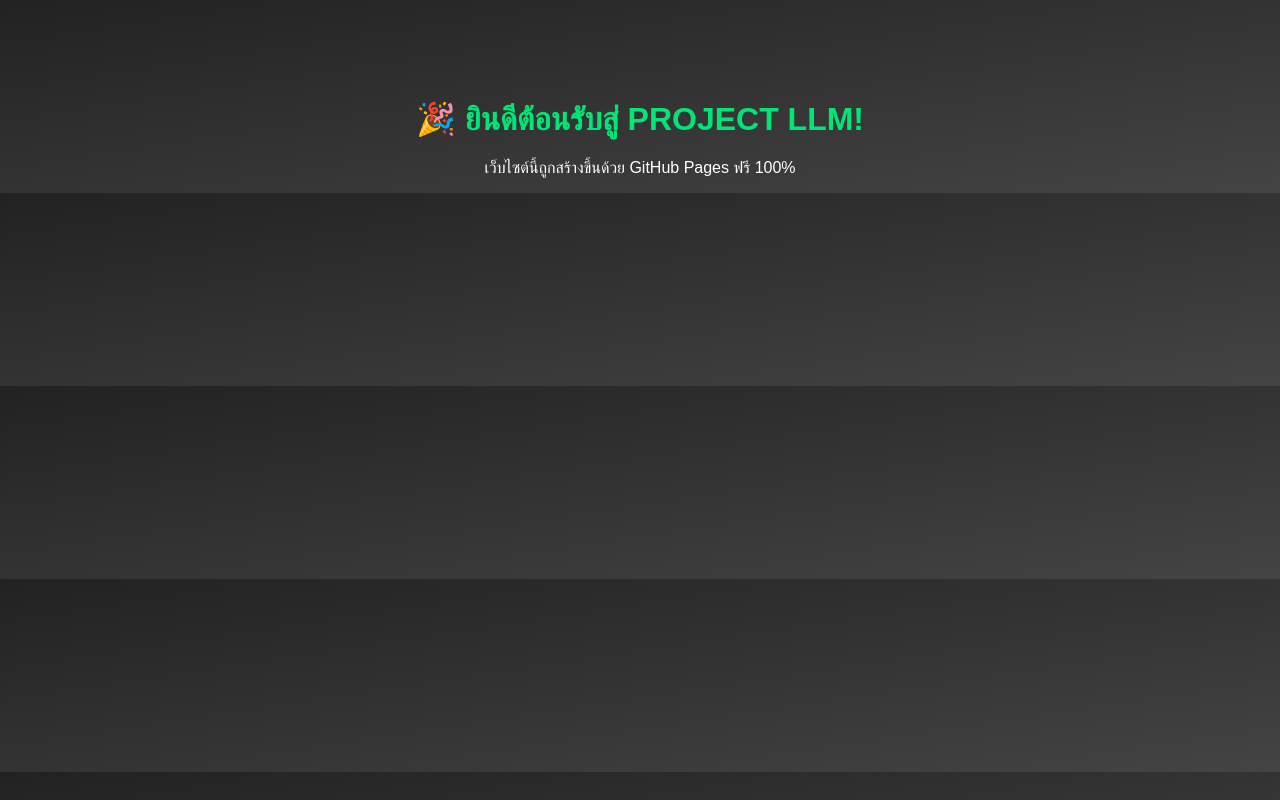
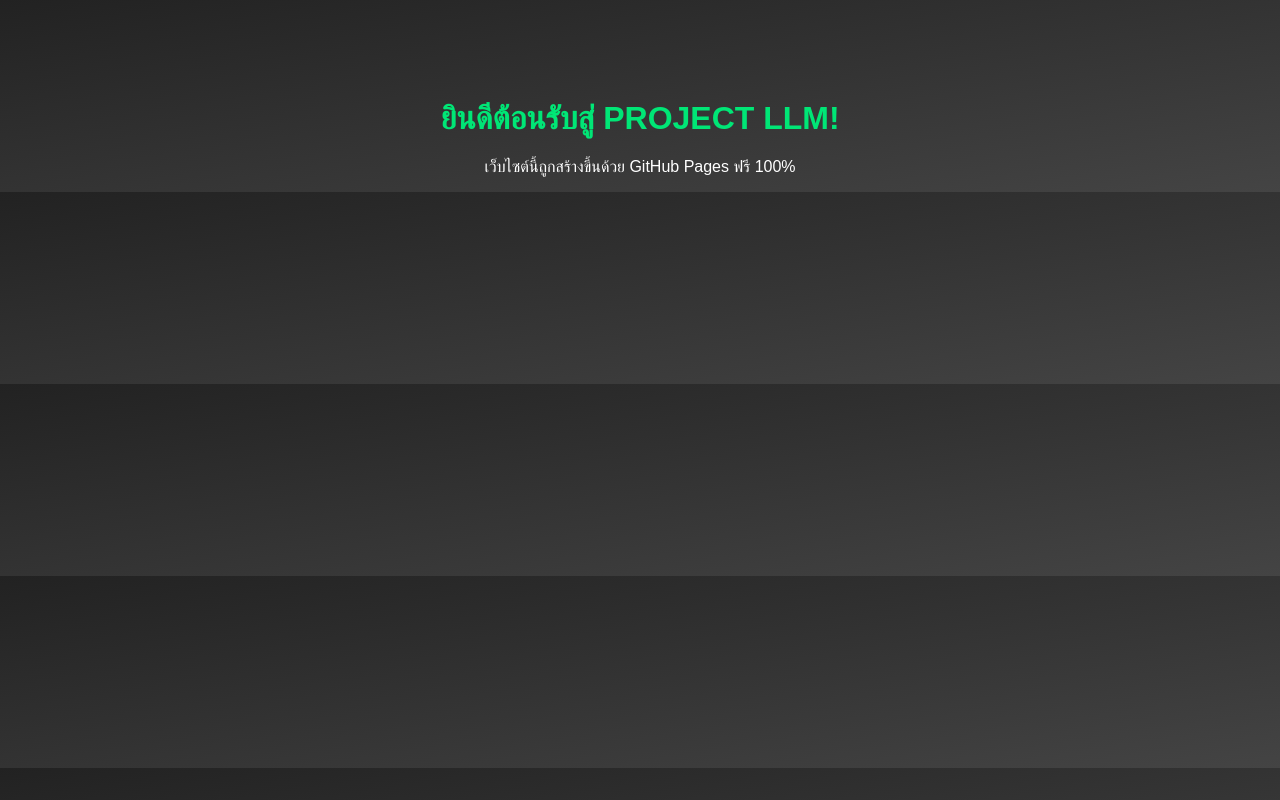
Before and after one commit to Cuphead-dev/PROJECTLLM.gibhub.io, a plain HTML site: page index.html in a window 1280 px wide. Drawn offline with Linux system fonts and the light colour scheme.

Commit message:
Update index.html

```diff
--- a/index.html
+++ b/index.html
@@ -17,7 +17,7 @@
   </style>
 </head>
 <body>
-  <h1>🎉 ยินดีต้อนรับสู่ PROJECT LLM!</h1>
+  <h1> ยินดีต้อนรับสู่ PROJECT LLM!</h1>
   <p>เว็บไซต์นี้ถูกสร้างขึ้นด้วย GitHub Pages ฟรี 100%</p>
 </body>
 </html>
```
